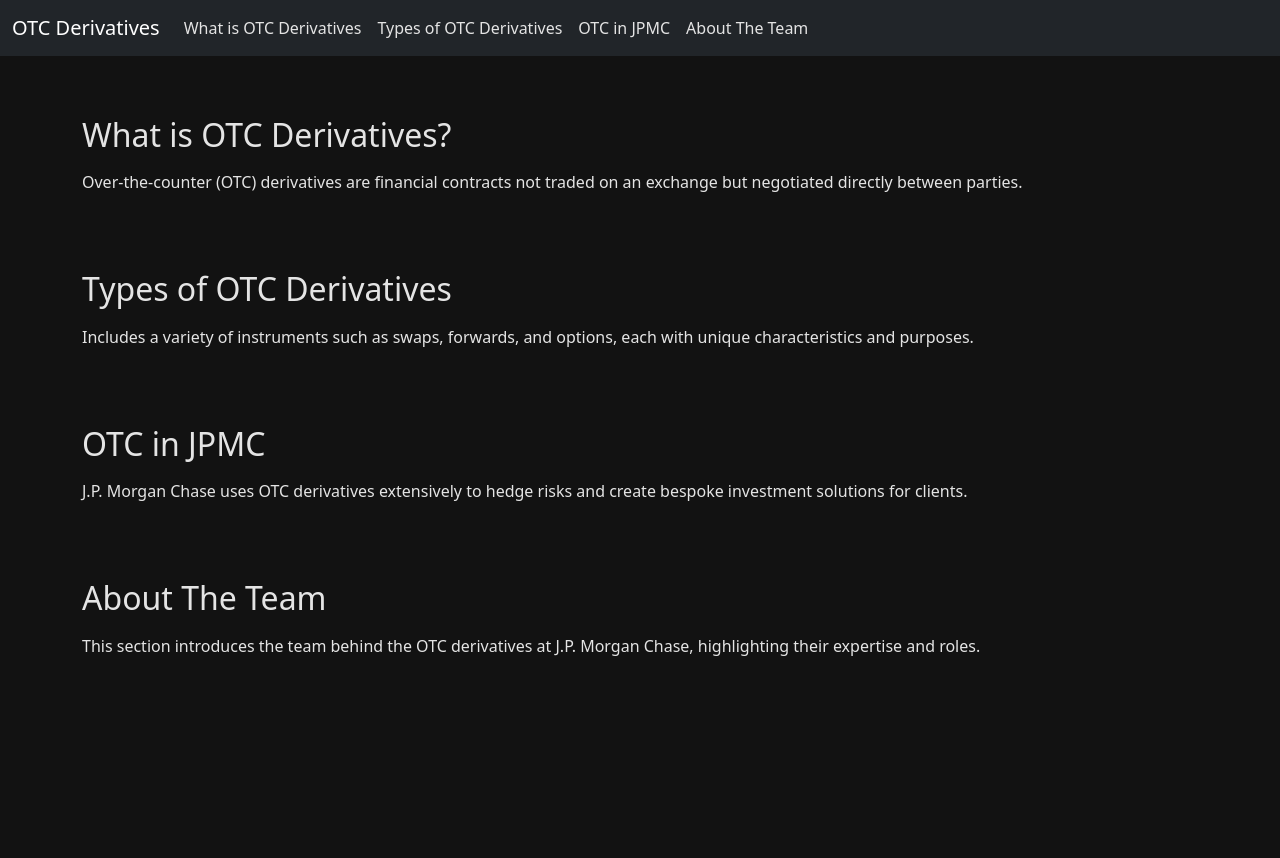
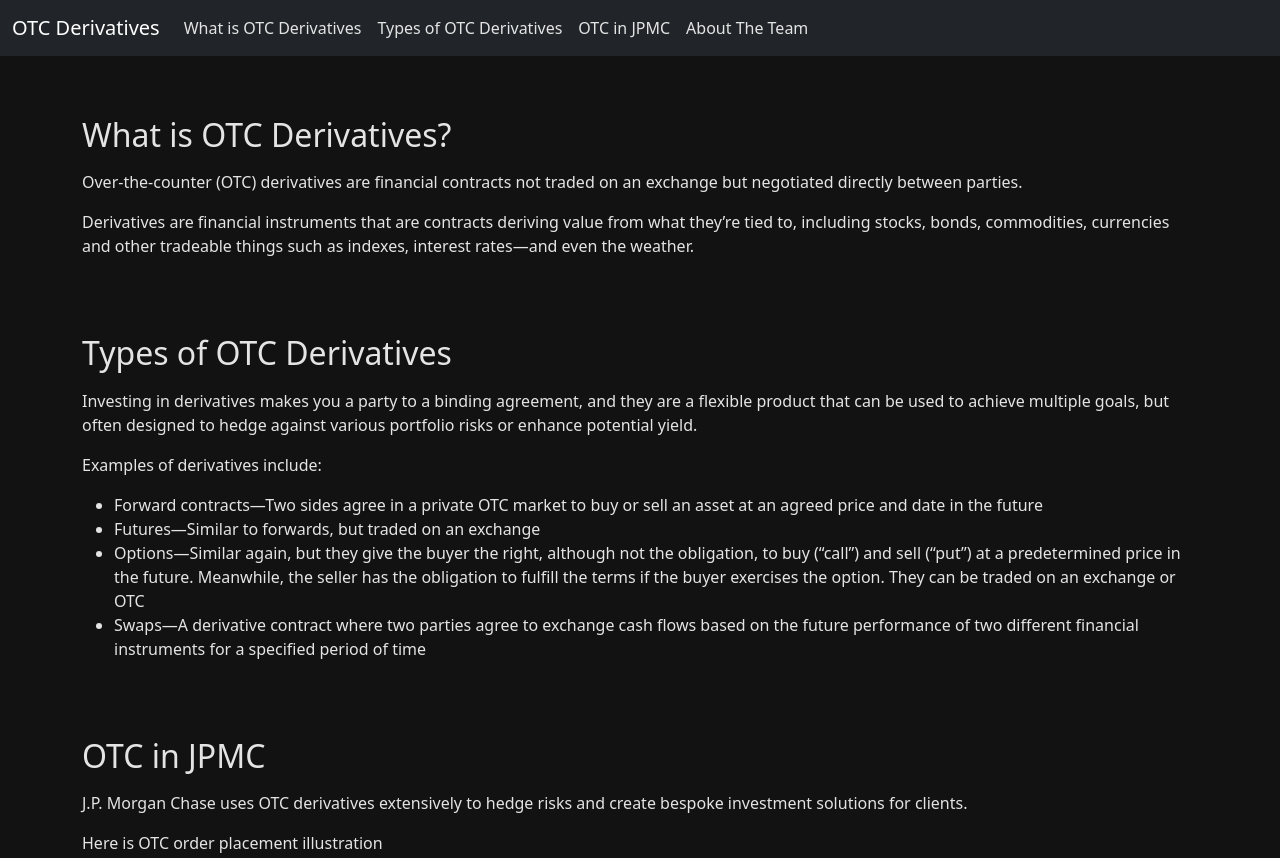
Before and after one commit to i-need-githubio/i-need-githubio.github.io, a plain HTML site: page index.html in a window 1280 px wide. Shown: the top 858 px of the page. Before the commit the page ends 800 px from the top, so only its background shows below. Drawn offline with nearby package versions, Linux system fonts and the light colour scheme.

Commit message:
added contents

```diff
--- a/index.html
+++ b/index.html
@@ -68,14 +68,31 @@
         <section id="otc-derivatives" class="section-padding">
             <h2 class="mb-3">What is OTC Derivatives?</h2>
             <p>Over-the-counter (OTC) derivatives are financial contracts not traded on an exchange but negotiated
-                directly between parties.</p>
+                directly between parties. </p>
+            <p>Derivatives are financial instruments that are contracts deriving value from what they’re tied to,
+                including stocks, bonds, commodities, currencies and other tradeable things such as indexes, interest
+                rates—and even the weather.</p>
         </section>
 
         <!-- Section: Types of OTC Derivatives -->
         <section id="types-otc" class="section-padding">
             <h2 class="mb-3">Types of OTC Derivatives</h2>
-            <p>Includes a variety of instruments such as swaps, forwards, and options, each with unique characteristics
-                and purposes.</p>
+            <p>Investing in derivatives makes you a party to a binding agreement, and they are a flexible product that
+                can be used to achieve multiple goals, but often designed to hedge against various portfolio risks or
+                enhance potential yield.
+            <p>
+                Examples of derivatives include:
+            <ul>
+                <li>Forward contracts—Two sides agree in a private OTC market to buy or sell an asset at an agreed price
+                    and date in the future</li>
+                <li>Futures—Similar to forwards, but traded on an exchange</li>
+                <li>Options—Similar again, but they give the buyer the right, although not the obligation, to buy
+                    (“call”) and sell (“put”) at a predetermined price in the future. Meanwhile, the seller has the
+                    obligation to fulfill the terms if the buyer exercises the option. They can be traded on an exchange
+                    or OTC</li>
+                <li>Swaps—A derivative contract where two parties agree to exchange cash flows based on the future
+                    performance of two different financial instruments for a specified period of time</li>
+            </ul>
         </section>
 
         <!-- Section: OTC in JPMC -->
@@ -83,13 +100,15 @@
             <h2 class="mb-3">OTC in JPMC</h2>
             <p>J.P. Morgan Chase uses OTC derivatives extensively to hedge risks and create bespoke investment solutions
                 for clients.</p>
+            <p>Here is OTC order placement illustration</p>
+            <img alt="OTC Ticket Flow" class="img-fluid" src="./Ticket_Flow.png"></img>
         </section>
 
         <!-- Section: About The Team -->
         <section id="about-team" class="section-padding">
             <h2 class="mb-3">About The Team</h2>
-            <p>This section introduces the team behind the OTC derivatives at J.P. Morgan Chase, highlighting their
-                expertise and roles.</p>
+            <p>We are a team of 13 people in Singapore, ready to smoothen your trading experience</p>
+            <img alt="OTC Team" class="img-fluid" src="./SNG_Team.jpeg"></img>
         </section>
     </div>
 
```
Also changed, not shown: SNG_Team.jpeg (added), 1 other file.
